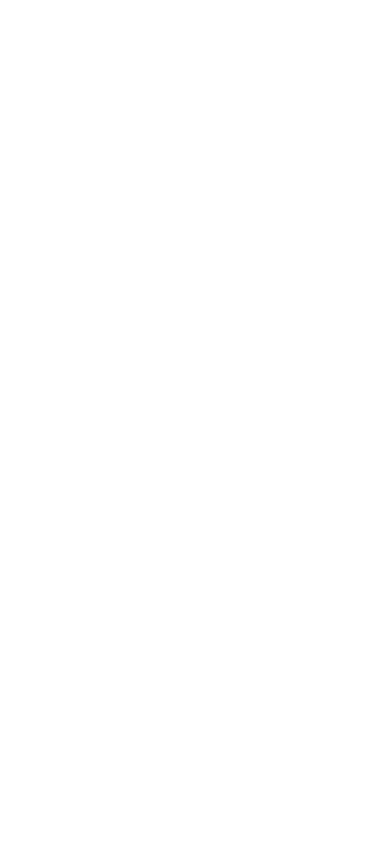
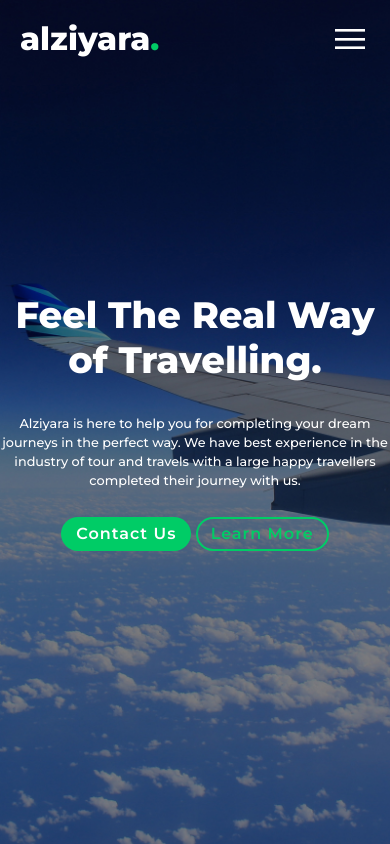
Before and after one commit to nihalavulan/travel-agency-static, a plain HTML site: page index.html in a window 390 px wide. Drawn offline with nearby package versions, Linux system fonts and the light colour scheme.

Commit message:
Merged home to master

```diff
--- a/index.html
+++ b/index.html
@@ -9,12 +9,38 @@
         rel="stylesheet">
     <link rel="stylesheet" href="https://cdn.jsdelivr.net/npm/bootstrap@4.5.3/dist/css/bootstrap.min.css"
         integrity="sha384-TX8t27EcRE3e/ihU7zmQxVncDAy5uIKz4rEkgIXeMed4M0jlfIDPvg6uqKI2xXr2" crossorigin="anonymous">
-    <title>alziyara | Travels and Hajj umrah services.</title>
+    <title>alziyara | Travels and Hajj Umrah Services.</title>
+    <link rel="icon" href="Images/alziyara-logo.png" type="Image/png">
     <link rel="stylesheet" href="style.css">
 </head>
 
 <body>
 
+    <header>
+        <a href="#" class="logo">alziyara<span>.</span></a>
+        <div class="menuToggle" onclick="toggleMenu();"></div>
+        <ul class="navigation">
+            <li><a href="#banner">Home</a></li>
+            <li><a href="#about">About</a></li>
+            <li><a href="#services">Services</a></li>
+            <li><a href="#testimonials">Testimonials</a></li>
+            <li><a href="#contact">Contact</a></li>
+        </ul>
+    </header>
+
+    <section class="banner" id="banner">
+
+        <div class="content">
+            <h2>Feel The Real Way of Travelling.</h2>
+            <p>Alziyara is here to help you for completing your dream journeys in the perfect way. We have
+                best experience in the industry of tour and travels with a large happy travellers completed
+                their journey with us.
+            </p>
+            <a href="#" class="btn-cu">Contact Us</a>
+            <a href="#" class="btn-lm">Learn More</a>
+        </div>
+
+    </section>
 
     <script src="https://code.jquery.com/jquery-3.5.1.slim.min.js"
         integrity="sha384-DfXdz2htPH0lsSSs5nCTpuj/zy4C+OGpamoFVy38MVBnE+IbbVYUew+OrCXaRkfj"
--- a/main.js
+++ b/main.js
@@ -0,0 +1,10 @@
+window.addEventListener('scroll', function(){
+    const header = document.querySelector('header');
+    header.classList.toggle("sticky",window.scrollY > 0);
+})
+function toggleMenu(){
+    const menuToggle = document.querySelector('.menuToggle');
+    const navigation = document.querySelector('.navigation');
+    menuToggle.classList.toggle('active');
+    navigation.classList.toggle('active');
+}
--- a/style.css
+++ b/style.css
@@ -1,3 +1,232 @@
-body {
+/*#00ff80,00cc66*/
+
+/* home */
+*
+{
+    margin: 0;
+    padding: 0;
+    box-sizing: border-box;
     font-family: 'Montserrat', sans-serif;
 }
+p{
+    font-weight: 300;
+    color: #111;
+}
+/* body{
+    min-height: 1000px;
+} */
+.banner{
+    position: relative;
+    width: 100%;
+    min-height: 100vh;
+    display: flex;
+    justify-content: center;
+    align-items: center;
+    background: url(Images/alziyara-bg-home.jpg);
+    background-size: cover;
+}
+.banner .content{
+    max-width: 900px;
+    text-align: center;
+}
+.banner .content h2{
+    font-size: 3.3em;
+    color: #fff;
+    font-weight: 800;
+}
+.banner .content p{
+    font-size: 1em;
+    font-weight: 500;
+    color: #fff;
+    margin-top: 1rem;
+}
+.btn-cu{
+    font-size: 1em;
+    font-weight: 600;
+    color: #fff;
+    background: #00cc66;
+    display: inline-block;
+    padding: 5px 15px;
+    margin-top: 5px;
+    text-decoration: none;
+    letter-spacing: 1px;
+    /* transition: 0.5s; */
+    /* text-transform: uppercase; */
+    border-radius: 20px;
+    cursor: pointer;
+}
+.btn-cu:hover{
+    text-decoration: none;
+    background: #fff;
+    color: #00cc66;
+    letter-spacing: 2px;
+    transition-duration: 1s;
+    transition: .7s;
+}
+
+.btn-lm{
+    border: 2px solid black;
+    font-size: 1em;
+    font-weight: 600;
+    color: #00cc66;
+    border-color: #00cc66;
+    background: none;
+    display: inline-block;
+    padding: 3px 13px;
+    margin-top: 5px;
+    text-decoration: none;
+    letter-spacing: 1px;
+    /* transition: 0.5s; */
+    /* text-transform: uppercase; */
+    border-radius: 20px;
+    cursor: pointer;
+}
+.btn-lm:hover{
+    text-decoration: none;
+    /* background: #fff; */
+    color: #fff;
+    border-color: #fff;
+    letter-spacing: 2px;
+    transition-duration: 1s;
+    transition: .7s;
+}
+/* home */
+
+/* navbar */
+
+header{
+    position: fixed;
+    top: 0;
+    left: 0;
+    width: 100%;
+    padding: 40px 100px;
+    z-index: 10000;
+    display: flex;
+    justify-content: space-between;
+    align-items: center;
+    transition: 0.5s;
+}
+header.sticky{
+    background: #fff;
+    padding: 10px 100px;
+    box-shadow: 0 5px 20px rgba(0,0,0,0.05);
+}
+header .logo{
+    color: #fff;
+    font-weight: 800;
+    font-size: 2em;
+    text-decoration: none;
+}
+header .logo:hover{
+    color: #00cc66;
+    transition-duration: .5s;
+}
+header.sticky .logo{
+    color: #111;
+}
+header .logo span{
+    color: #00cc66;
+
+}
+header .navigation{
+    position: relative;
+    display: flex;
+
+}
+header .navigation li{
+    list-style: none;
+    margin-left: 30px;
+}
+header .navigation li a{
+    text-decoration: none;
+    color: #fff;
+    font-weight: 500;
+}
+header .navigation li a:hover{
+    color: #00cc66;
+    transition-duration: .5s;
+}
+header.sticky .navigation li a{
+    color: #111;
+}
+header.sticky .navigation li a:hover{
+    color: #00cc66;
+}
+/* navbar */
+
+
+@media (max-width : 991px){
+    .banner{
+        position: relative;
+        width: 100%;
+        min-height: 100vh;
+        display: flex;
+        justify-content: center;
+        align-items: center;
+        background: url(Images/alziyara-bg-home-mobile.jpg);
+        background-size: cover;
+    }
+    .banner .content h2{
+        font-size: 2.3em;
+        color: #fff;
+        font-weight: 800;
+    }
+    .banner .content p {
+        font-size: .8em;
+        font-weight: 500;
+        color: #fff;
+        margin-top: 2rem;
+    }
+    .btn-cu{
+        margin-top: 10px;
+    }
+    header,
+    header.sticky{
+        padding: 15px 20px;
+    }
+    header .navigation{
+        display: none;
+    }
+    header .navigation.active{
+        width: 100%;
+        height: calc(100% - 68px);
+        position: fixed;
+        top: 68px;
+        left: 0;
+        display: flex;
+        justify-content: center;
+        align-items: center;
+        flex-direction: column;
+        background: #fff;
+    }
+    header .navigation li{
+        margin-left: 0;
+    }
+    header .navigation li a{
+        text-decoration: none;
+        color: #111;
+        font-size: 1.6em;
+        font-weight: 700;
+    }
+
+    .menuToggle{
+        position: relative;
+        width: 40px;
+        height: 40px;
+        background: url(Images/menu.png);
+        background-size: 30px;
+        background-repeat: no-repeat;
+        background-position: center;
+        cursor: pointer;
+    }
+    .menuToggle.active{
+        background: url(Images/close.png);
+        background-size: 25px;
+        background-repeat: no-repeat;
+        background-position: center;
+        transition: 0.3s;
+    }
+    header.sticky .menuToggle{
+        filter: invert(1);
+    }
+}
```
Also changed, not shown: Images/alziyara-bg-home-mobile.jpg (added), Images/alziyara-logo.png (added), Images/close.png (added), Images/menu.png (added), 1 other file.
